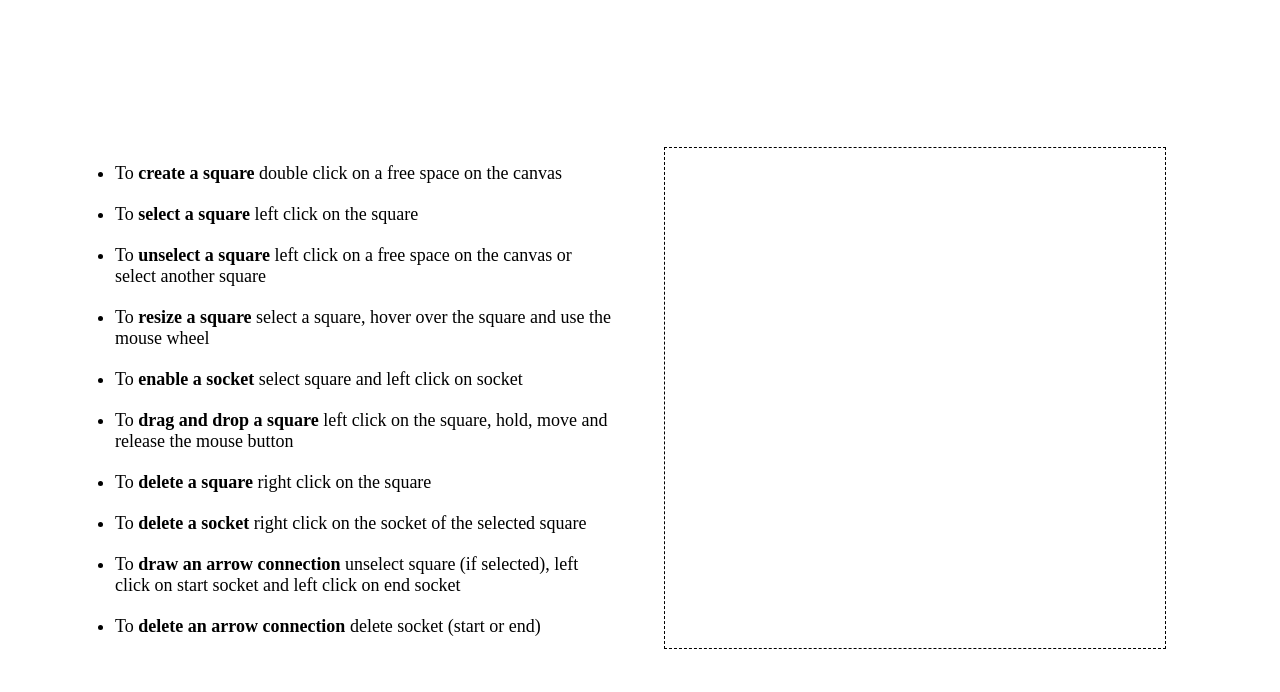
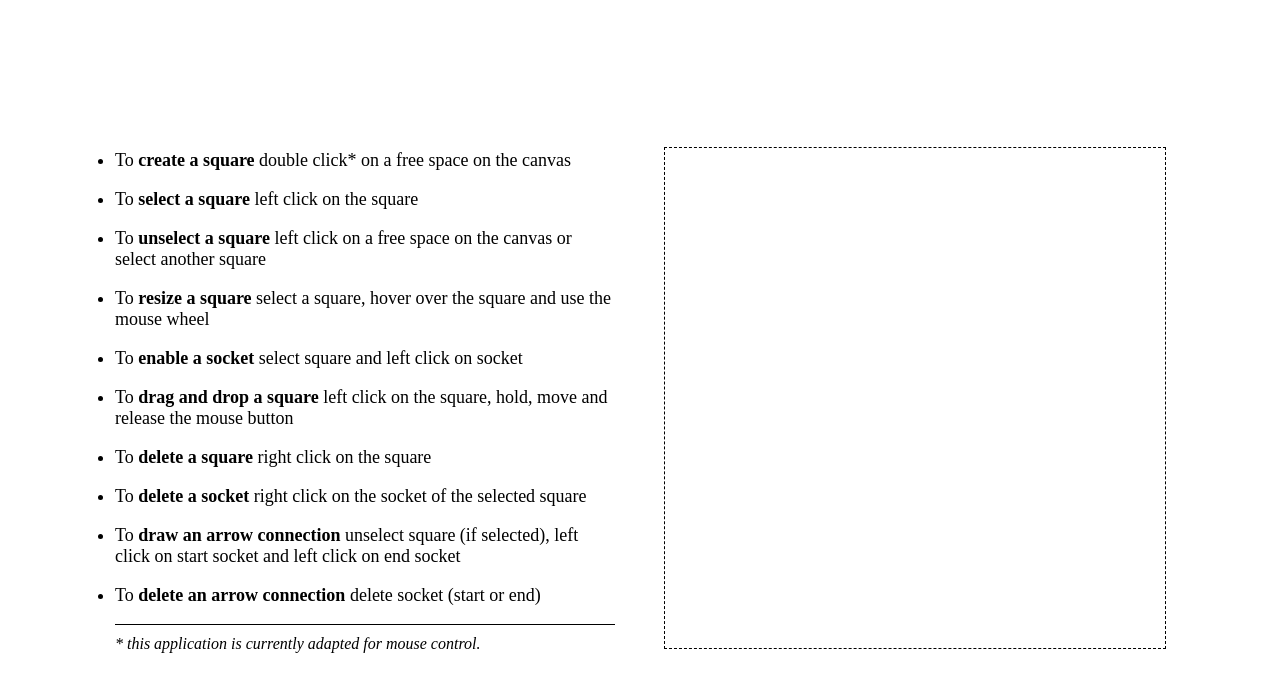
Before and after one commit to georgesstein/canvas-squares, a website with bundled scripts: page src/index.html in a window 1280 px wide. Built offline with nearby package versions, Linux system fonts and the light colour scheme.

Commit message:
Add a footnote

```diff
--- a/src/index.css
+++ b/src/index.css
@@ -18,6 +18,7 @@ body {
   width: 500px;
   height: 500px;
   display: flex;
+  flex-direction: column;
   align-items: center;
 }
 
@@ -25,6 +26,17 @@ body {
   font-size: 18px;
 }
 
-li:not(:last-child) {
-  margin-bottom: 20px;
+li {
+  margin-bottom: 18px;
 }
+
+hr {
+  width: 100%;
+  border: 0;
+  border-top: 1px solid #000;
+  margin-bottom: 10px;
+}
+
+i {
+  align-self: flex-start;
+}
--- a/src/index.html
+++ b/src/index.html
@@ -12,7 +12,7 @@
   <body>
     <div class="guide-container">
       <ul class="guide-list">
-        <li>To <b>create a square </b>double click on a free space on the canvas</li>
+        <li>To <b>create a square </b>double click* on a free space on the canvas</li>
         <li>To <b>select a square </b>left click on the square</li>
         <li>To <b>unselect a square </b>left click on a free space on the canvas or select another square</li>
         <li>To <b>resize a square </b>select a square, hover over the square and use the mouse wheel</li>
@@ -20,9 +20,16 @@
         <li>To <b>drag and drop a square </b>left click on the square, hold, move and release the mouse button</li>
         <li>To <b>delete a square </b>right click on the square</li>
         <li>To <b>delete a socket </b>right click on the socket of the selected square</li>
-        <li>To <b>draw an arrow connection </b>unselect square (if selected), left click on start socket and left click on end socket</li>
+        <li>
+          To <b>draw an arrow connection </b>unselect square (if selected), left click on start socket and left click on
+          end socket
+        </li>
         <li>To <b>delete an arrow connection </b>delete socket (start or end)</li>
       </ul>
+
+      <hr />
+
+      <i>* this application is currently adapted for mouse control.</i>
     </div>
 
     <div id="root"></div>
```
